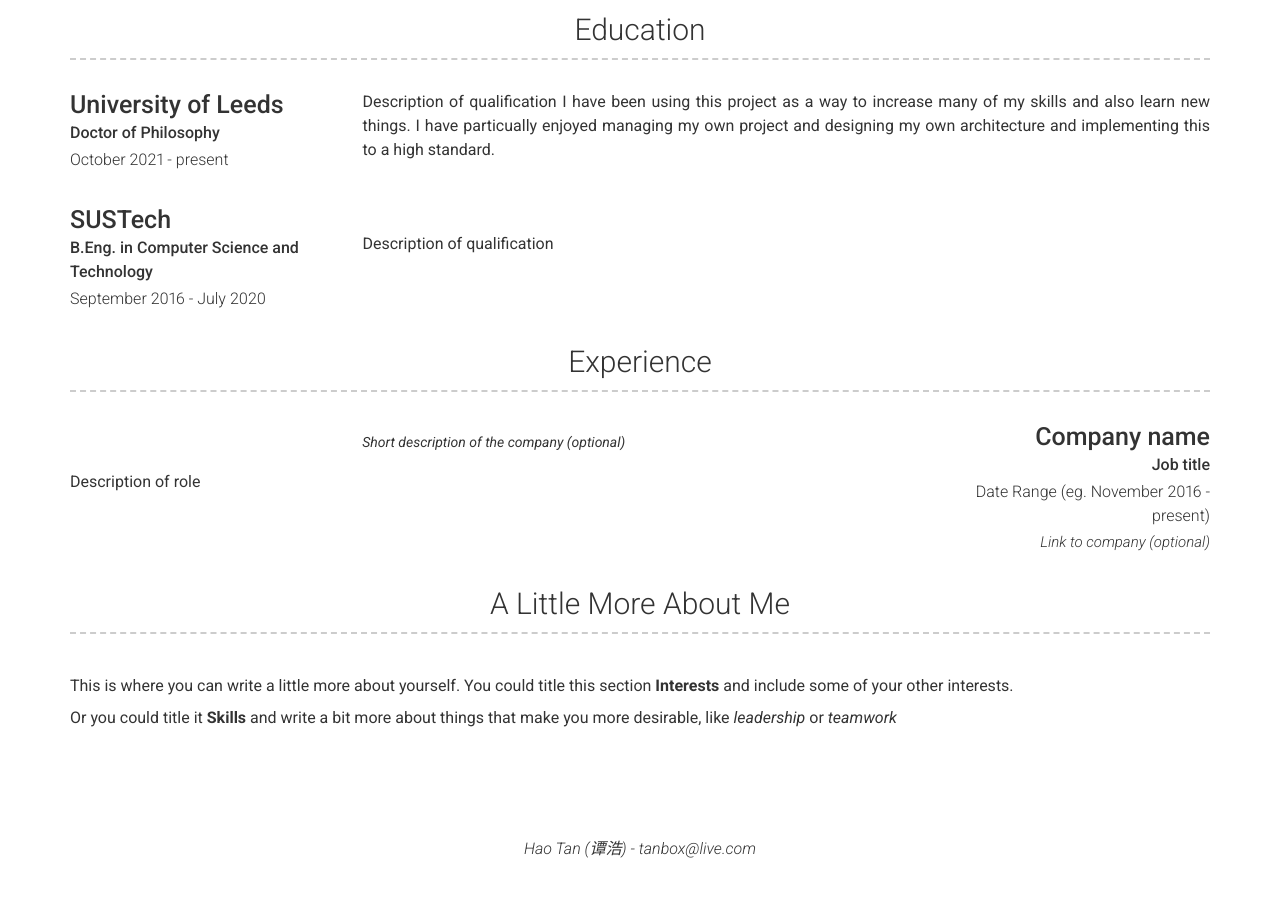
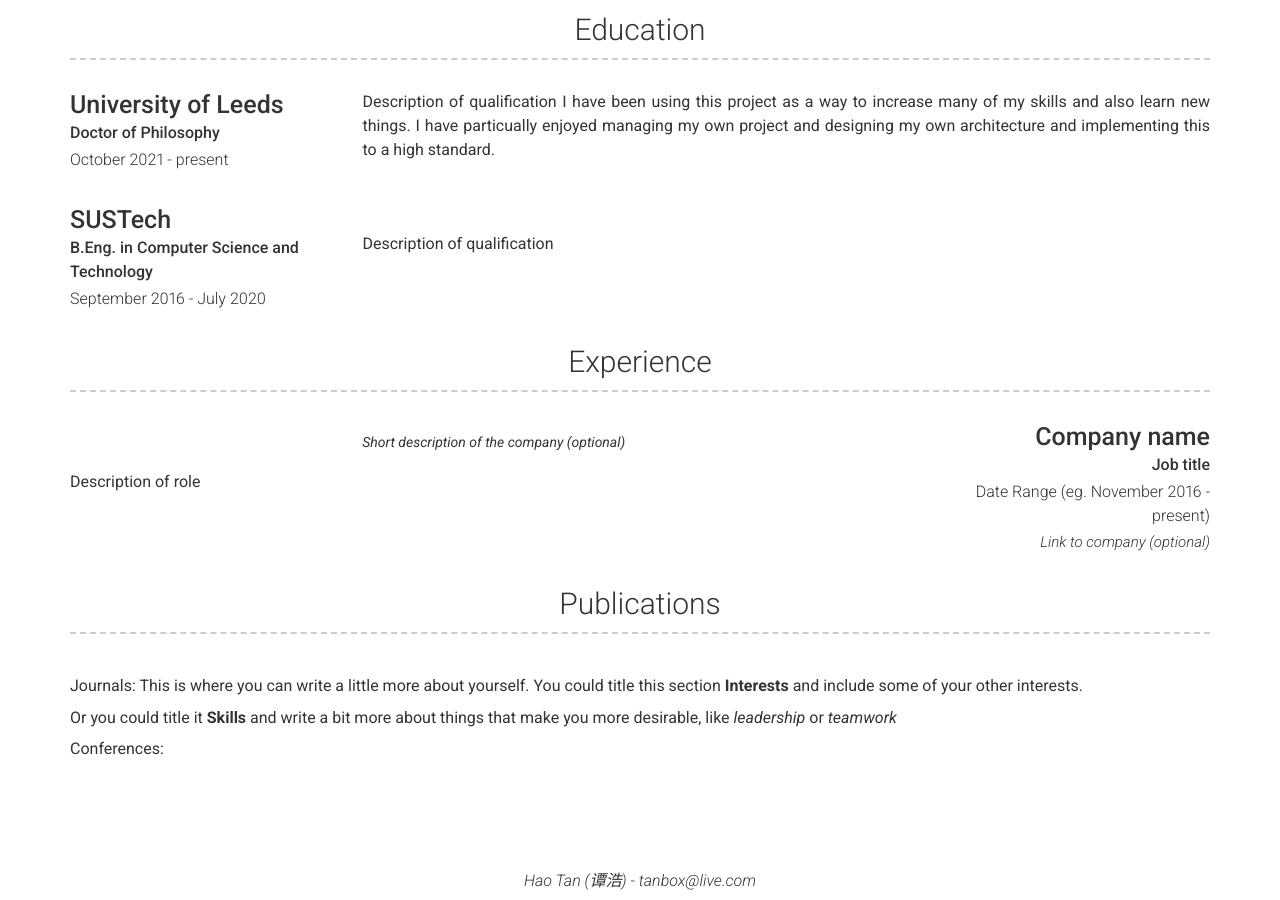
Before and after one commit to haotan1998/haotan1998.github.io, a Jekyll site: the page built from index.md, in a window 1280 px wide and 900 px high, scrolled down 1284 px. Built offline with Jekyll 4.4.1, drawn with Linux system fonts in a browser that asks for light colours; nearby versions of some CDN libraries; before the commit the page ends 2153 px from its top, so only the background shows below that.

Commit message:
Update _config.yml

```diff
--- a/_config.yml
+++ b/_config.yml
@@ -103,13 +103,15 @@ content:
           Short description of the company (optional)
         description: | # this will include new lines to allow paragraphs
           Description of role
-  - title: A Little More About Me
+  - title: Publications
     layout: text
     content: | # this will include new lines to allow paragraphs
+      Journals:
       This is where you can write a little more about yourself. You could title this section **Interests** and include some of your other interests.
 
       Or you could title it **Skills** and write a bit more about things that make you more desirable, like *leadership* or *teamwork*
 
+      Conferences:
 # Footer
 footer_show_references: false
 # references_title: References on request (Override references text)
```
